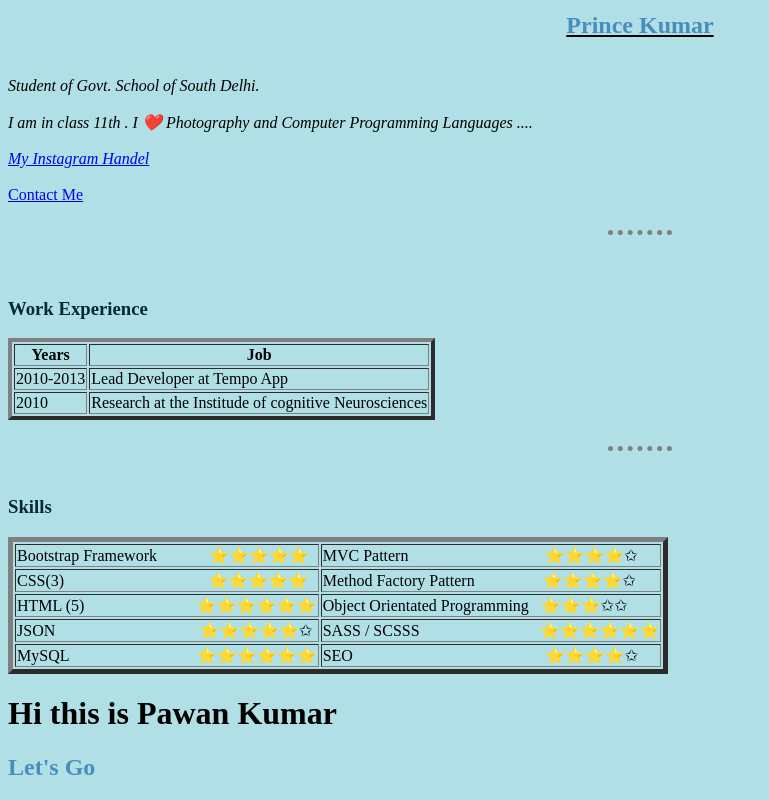
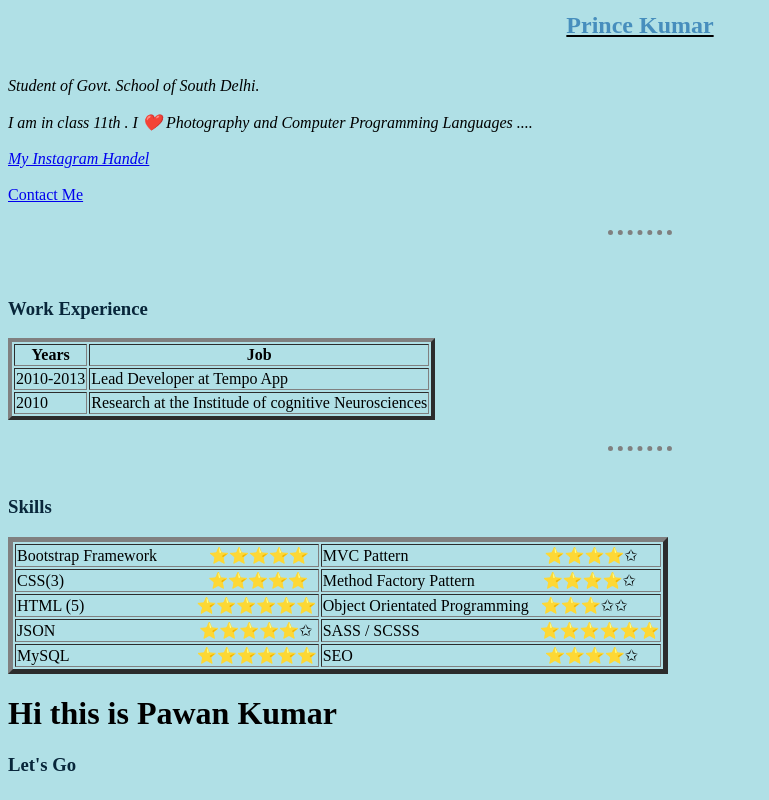
Before and after one commit to prince2k4/MyCV, a plain HTML site: page index.html in a window 1280 px wide. Shown: the part 377-1177 px from the top of the page, without its empty margins (0-769 px from the left). Drawn offline with Linux system fonts and the light colour scheme; files whose address does not match are found by name.

Commit message:
my First Commit

```diff
--- a/index.html
+++ b/index.html
@@ -91,7 +91,8 @@
         </table>
 
 <H1> Hi this is Pawan Kumar</H1>
-<H2>Let's Go</H2>
+
+<h3>Let's Go</h3>
 
 </body>
 </html>
```
